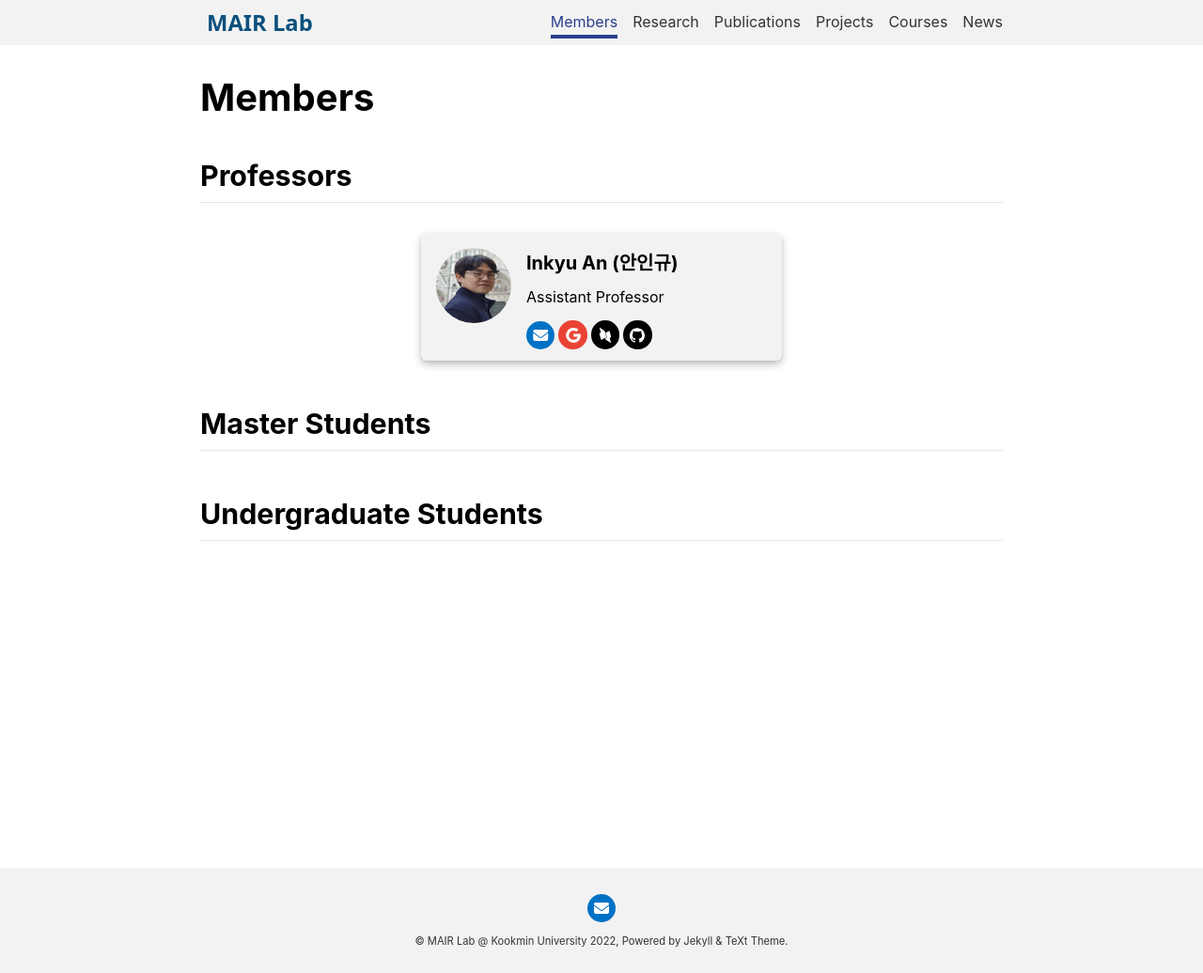
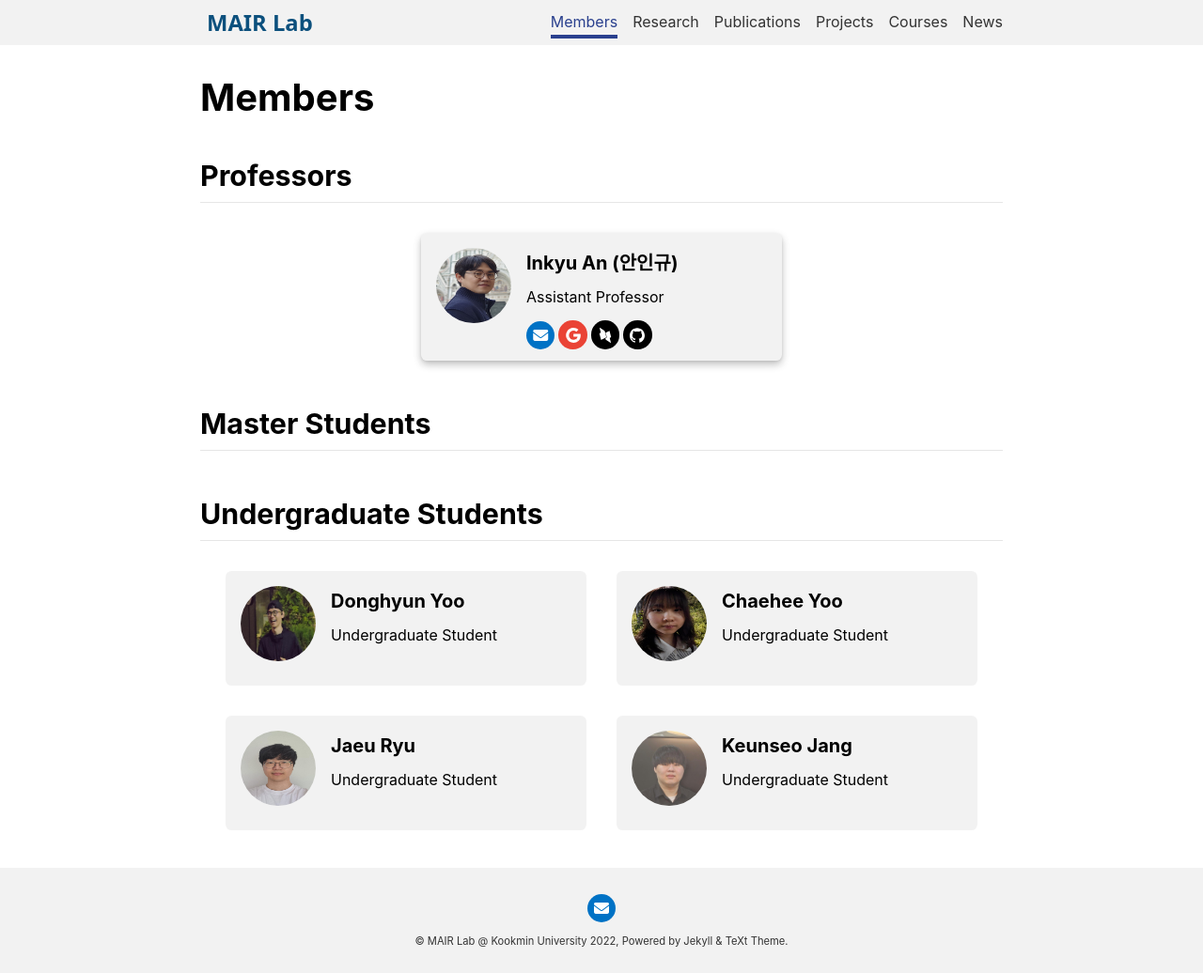
Before and after one commit to mairlab-KM/mairlab-KM.github.io, a Jekyll site: the page built from members/index.md, in a window 1280 px wide and 1036 px high. Shown: the whole window at 94% size. Built offline with Jekyll 4.4.1, drawn with Linux system fonts in a browser that asks for light colours; nearby versions of some CDN libraries.

Commit message:
Updates new members

```diff
--- a/_data/authors.yml
+++ b/_data/authors.yml
@@ -17,3 +17,31 @@ Inkyu An:
   twitter     : #
   facebook    : #
   linkedin    : #
+
+Donghyun Yoo:
+  name        : Donghyun Yoo
+  avatar      : /assets/images/avatars/Donghyun_Yoo.jpeg
+  image       : /assets/images/members/Donghyun_Yoo.jpeg
+  position    : Undergraduate Student
+  research    : Robotics
+
+Chaehee Yoo:
+  name        : Chaehee Yoo
+  avatar      : /assets/images/avatars/Chaehee_Yoo.jpeg
+  image       : /assets/images/members/Chaehee_Yoo.jpeg
+  position    : Undergraduate Student
+  research    : Robotics
+
+Jaeu Ryu:
+  name        : Jaeu Ryu
+  avatar      : /assets/images/avatars/Jaeu_Ryu.jpeg
+  image       : /assets/images/members/Jaeu_Ryu.jpeg
+  position    : Undergraduate Student
+  research    : Robotics
+
+Keunseo Jang:
+  name        : Keunseo Jang
+  avatar      : /assets/images/avatars/Keunseo_Jang.jpeg
+  image       : /assets/images/members/Keunseo_Jang.jpeg
+  position    : Undergraduate Student
+  research    : Robotics
--- a/_data/members.yml
+++ b/_data/members.yml
@@ -5,3 +5,7 @@ Professors:
 Master Students:
 
 Undergraduate Students:
+  - Donghyun Yoo
+  - Chaehee Yoo
+  - Jaeu Ryu
+  - Keunseo Jang
```
Also changed, not shown: assets/images/avatars/Chaehee_Yoo.jpeg (added), assets/images/avatars/Donghyun_Yoo.jpeg (added), assets/images/avatars/Jaeu_Ryu.jpeg (added), assets/images/avatars/Keunseo_Jang.jpeg (added), assets/images/members/Chaehee_Yoo.jpeg (added), assets/images/members/Donghyun_Yoo.jpeg (added), assets/images/members/Jaeu_Ryu.jpeg (added), assets/images/members/Keunseo_Jang.jpeg (added).
